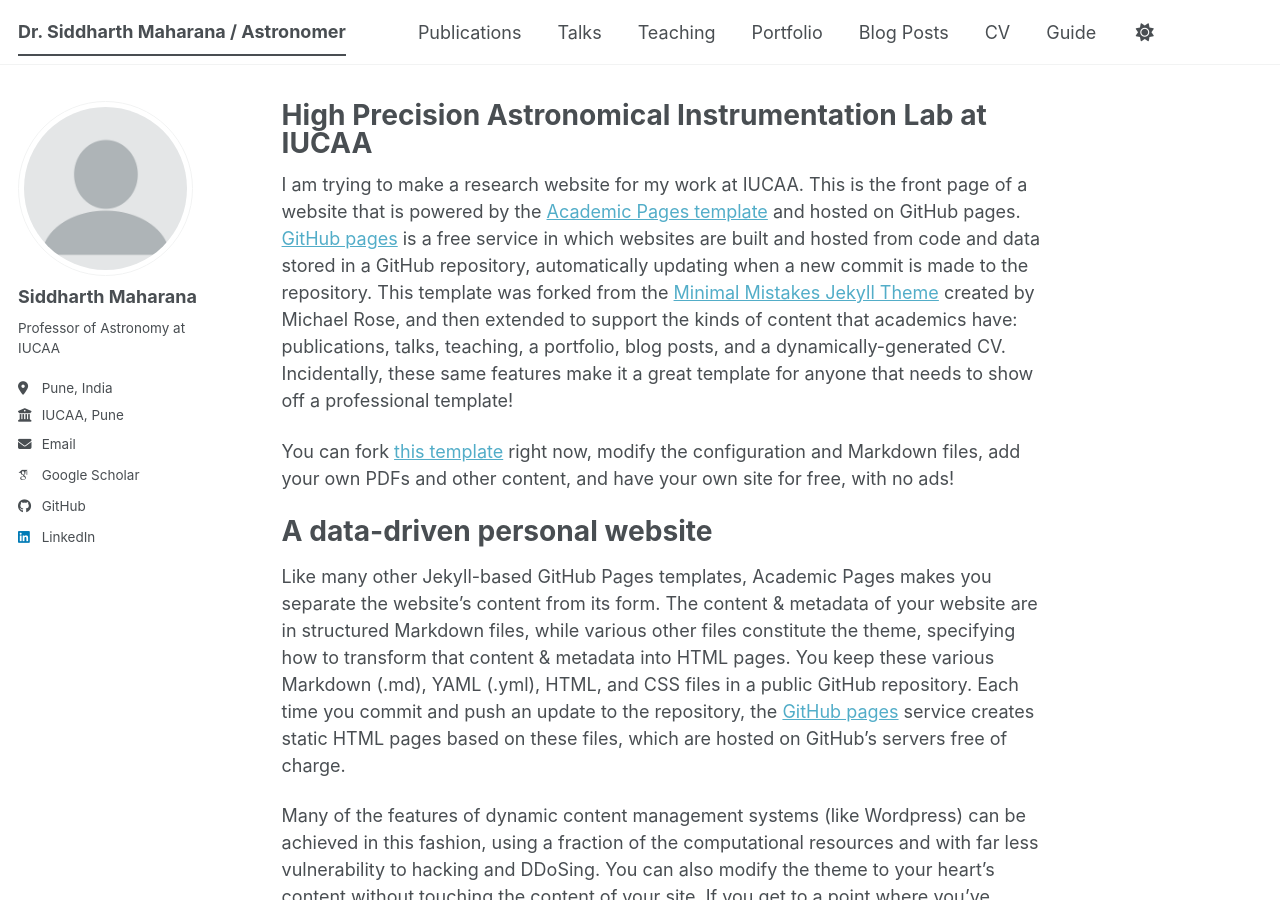
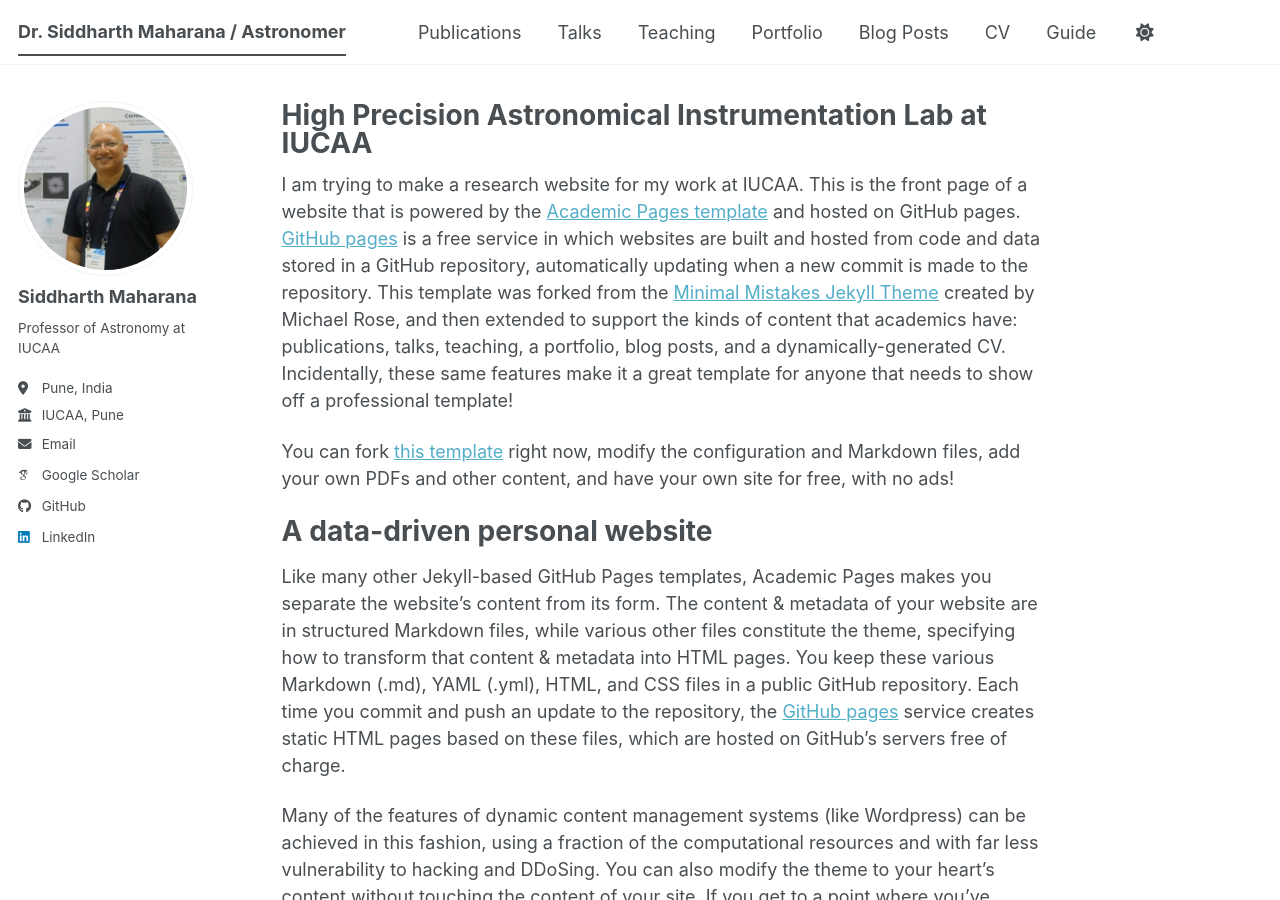
Before and after one commit to siddharth-maharana/siddharth-maharana.github.io, a Jekyll site: the page built from _pages/about.md, in a window 1280 px wide and 900 px high. Built offline with Jekyll 4.4.1, drawn with Linux system fonts in a browser that asks for light colours; some web fonts are replaced; a script bundle is joined from its source files by our own code; library files that are not in the unit come from our copies.

Commit message:
Update _config.yml

```diff
--- a/_config.yml
+++ b/_config.yml
@@ -23,7 +23,7 @@ repository               : "https://siddharth-maharana.github.io"
 #               Additional customization can be done by editing /_includes/author-profile.html
 author:
   # Biographic information
-  avatar           : "profile.png"
+  avatar           : "1764791007855.jpeg"
   name             : "Siddharth Maharana"
   pronouns         : # example: "she/her"
   bio              : "Professor of Astronomy at IUCAA"
```
